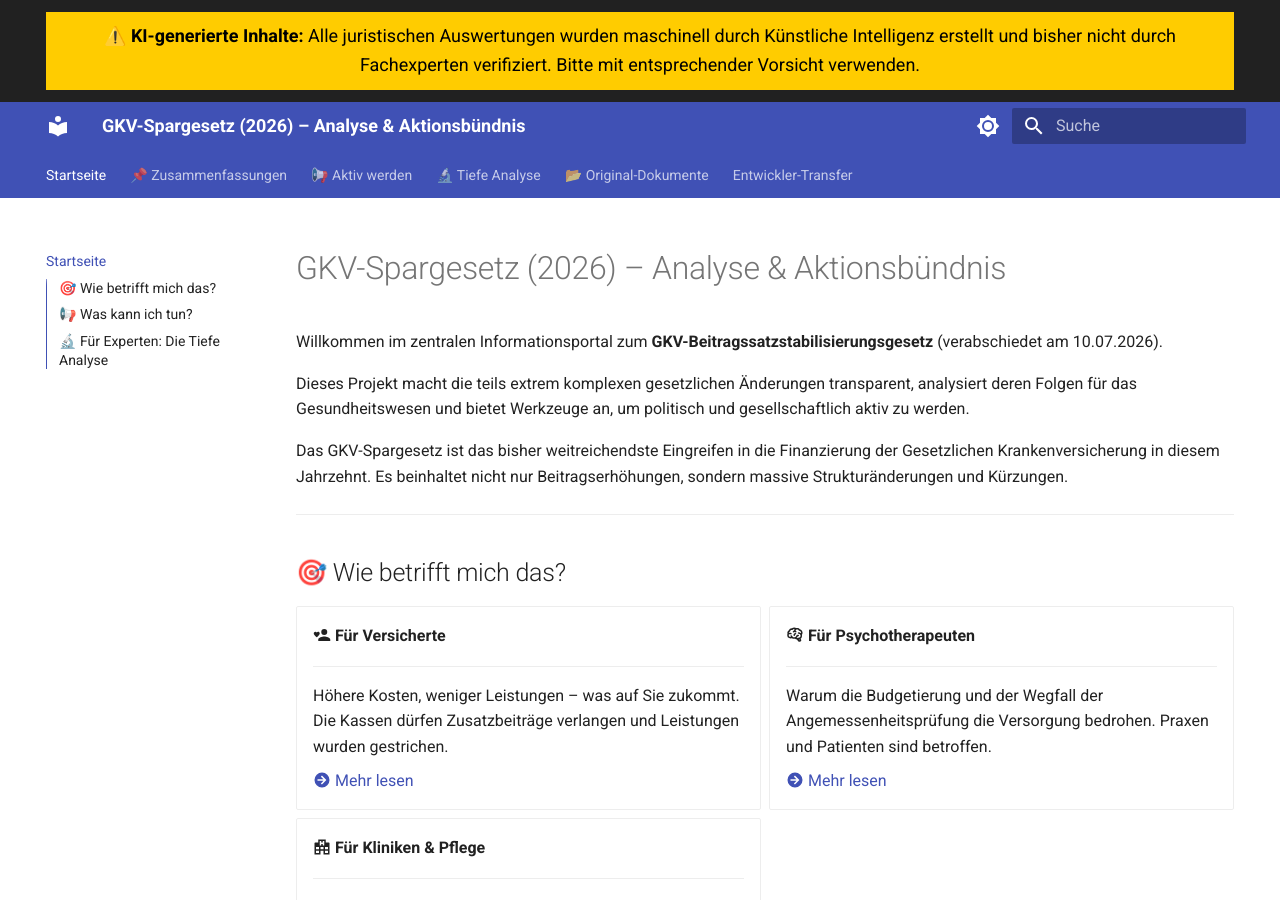
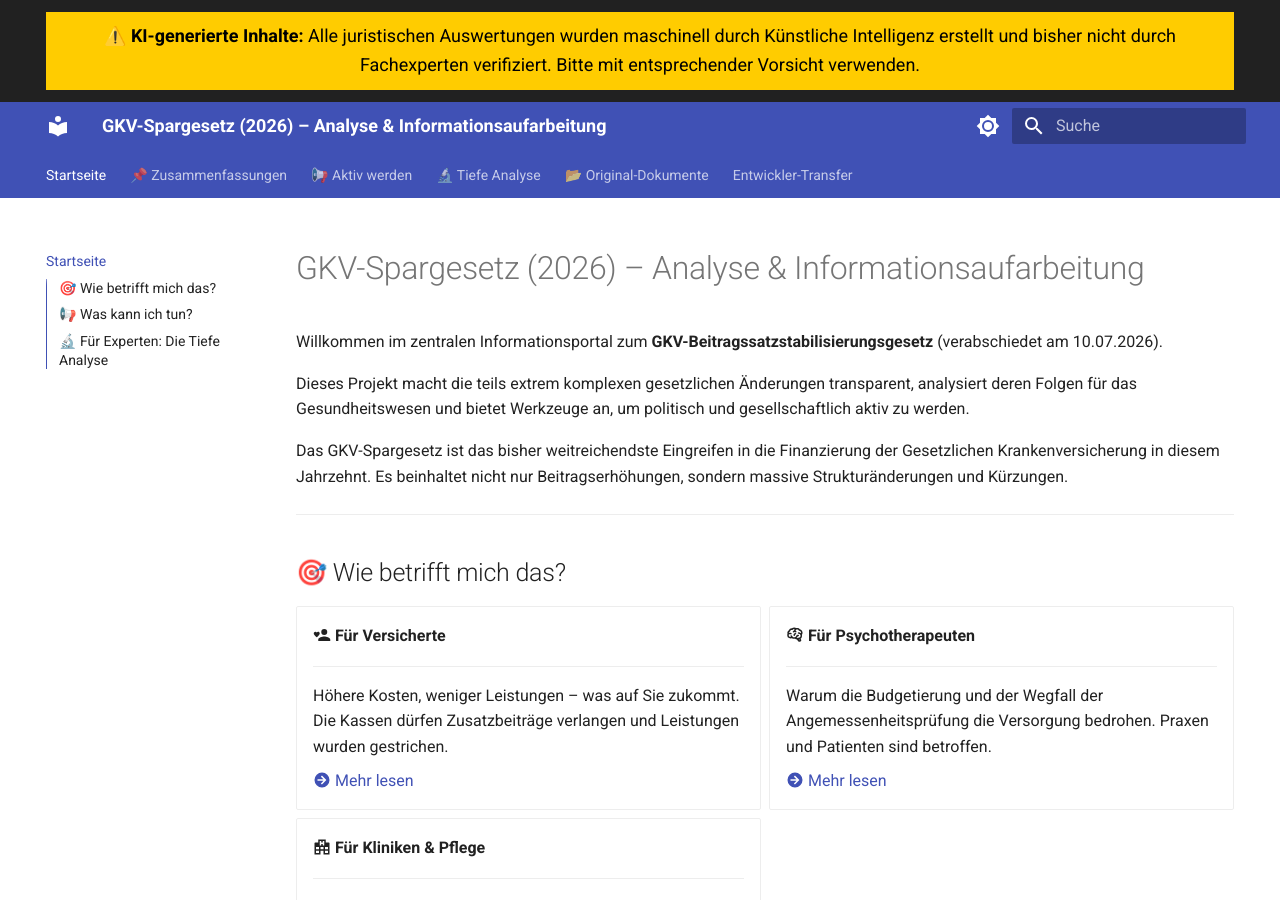
Before and after one commit to admonstrator/gkv-spargesetz, an MkDocs documentation site: the page built from docs/index.md, in a window 1280 px wide and 900 px high. Built offline with MkDocs 1.6.1 and Material for MkDocs 9.7.7, drawn with Linux system fonts in a browser that asks for light colours.

Commit message:
Wortwahl von Aktionsbündnis zu Informationsaufarbeitung geändert

```diff
--- a/docs/index.md
+++ b/docs/index.md
@@ -1,4 +1,4 @@
-# GKV-Spargesetz (2026) – Analyse & Aktionsbündnis
+# GKV-Spargesetz (2026) – Analyse & Informationsaufarbeitung
 
 Willkommen im zentralen Informationsportal zum **GKV-Beitragssatzstabilisierungsgesetz** (verabschiedet am 10.07.2026).
 
--- a/mkdocs.yml
+++ b/mkdocs.yml
@@ -1,4 +1,4 @@
-site_name: GKV-Spargesetz (2026) – Analyse & Aktionsbündnis
+site_name: GKV-Spargesetz (2026) – Analyse & Informationsaufarbeitung
 site_description: Zentrale Sammlung aller Änderungen am GKV-Spargesetz, deren Folgen und Materialien für Bürger und Fachleute.
 theme:
   name: material
```
Also changed, not shown: README.md (+1 -1 lines).
